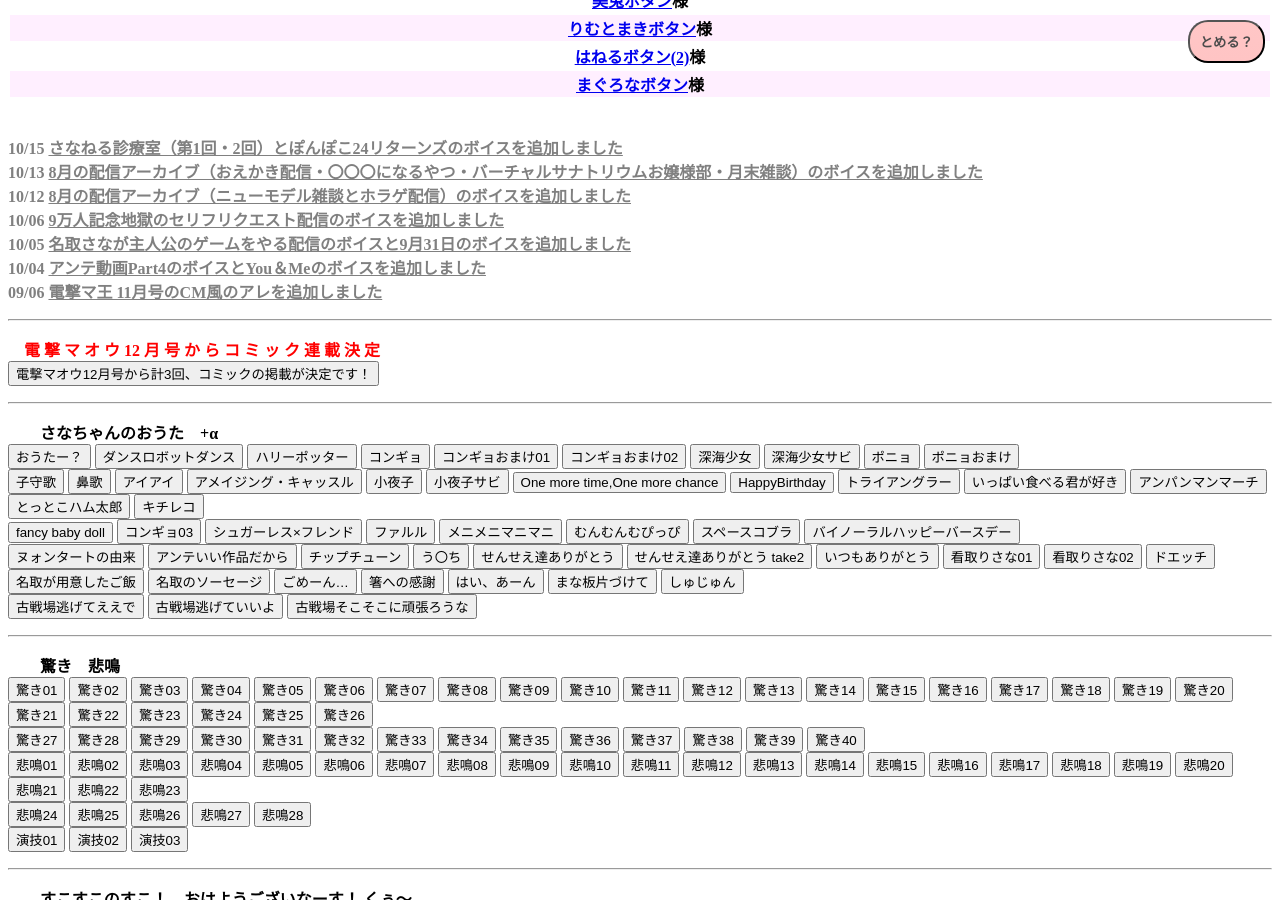
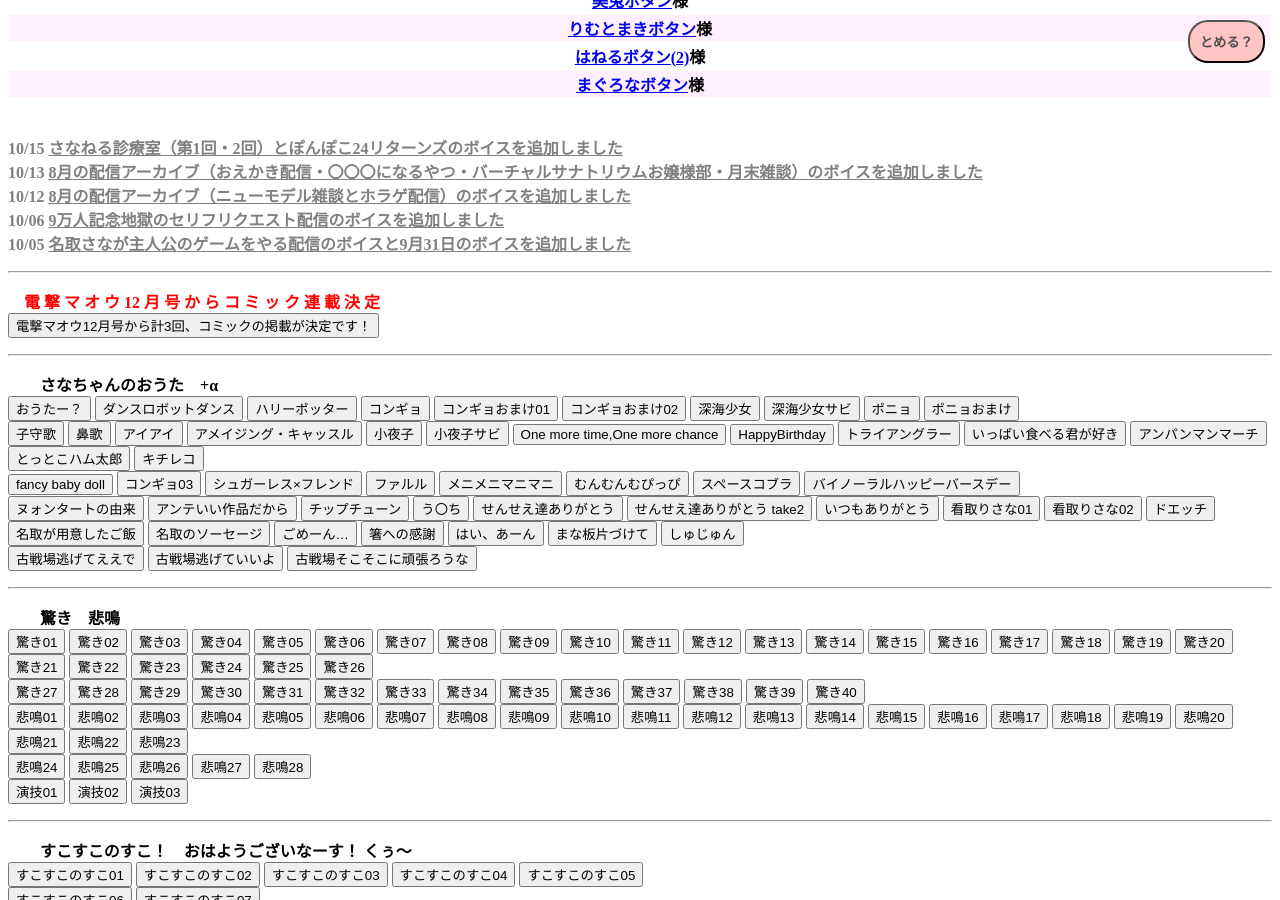
Before and after one commit to sanabutton/sanabutton.github.io, a Jekyll site: the page built from index.html, in a window 1280 px wide and 900 px high, scrolled down 340 px. Built offline with Jekyll 4.4.1, drawn with Linux system fonts in a browser that asks for light colours; comment, search, counter and statistics services are not loaded.

Commit message:
更新履歴を5件だけにした

```diff
--- a/_includes/update-log.html
+++ b/_includes/update-log.html
@@ -9,8 +9,4 @@
 	<br>
 	<b>10/05 <u>名取さなが主人公のゲームをやる配信のボイスと9月31日のボイスを追加しました</u></b>
 	<br>
-	<b>10/04 <u>アンテ動画Part4のボイスとYou＆Meのボイスを追加しました</u></b>
-	<br>
-    <b>09/06 <u>電撃マ王 11月号のCM風のアレを追加しました</u></b>
-    <br>
 </span>
```
